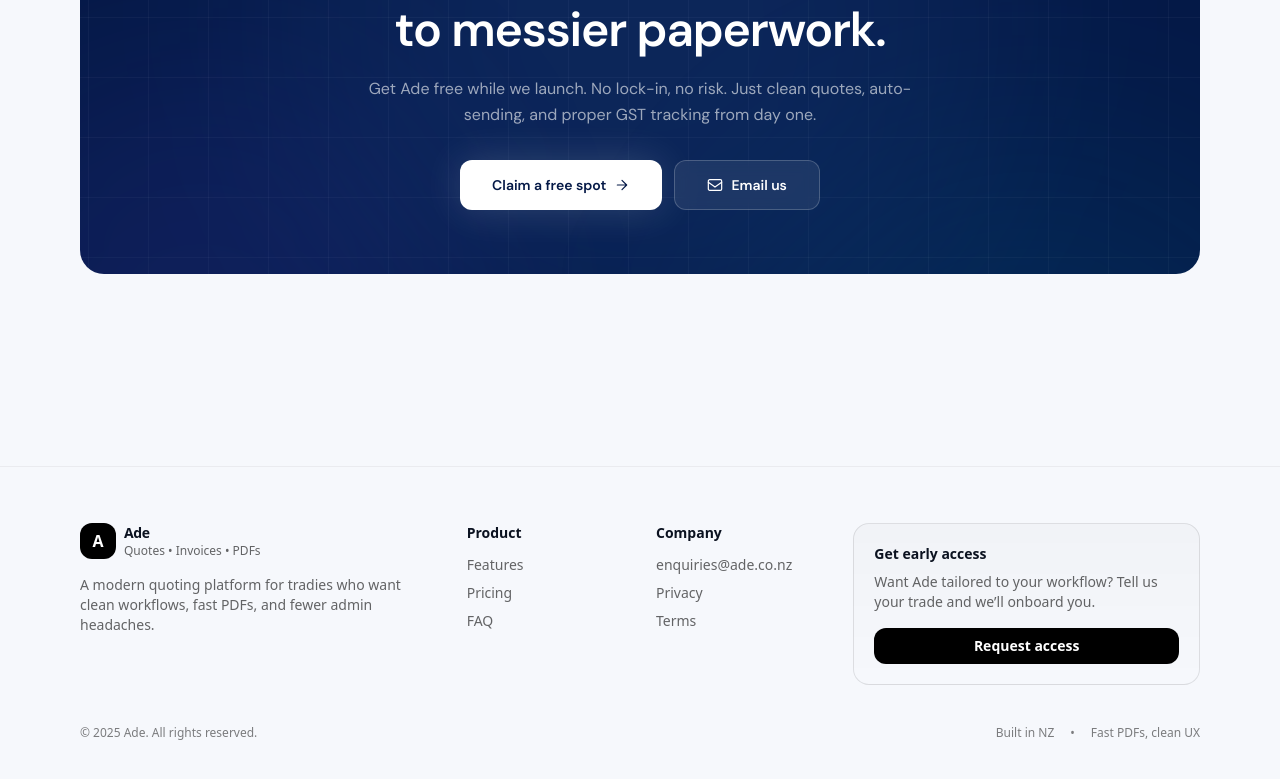
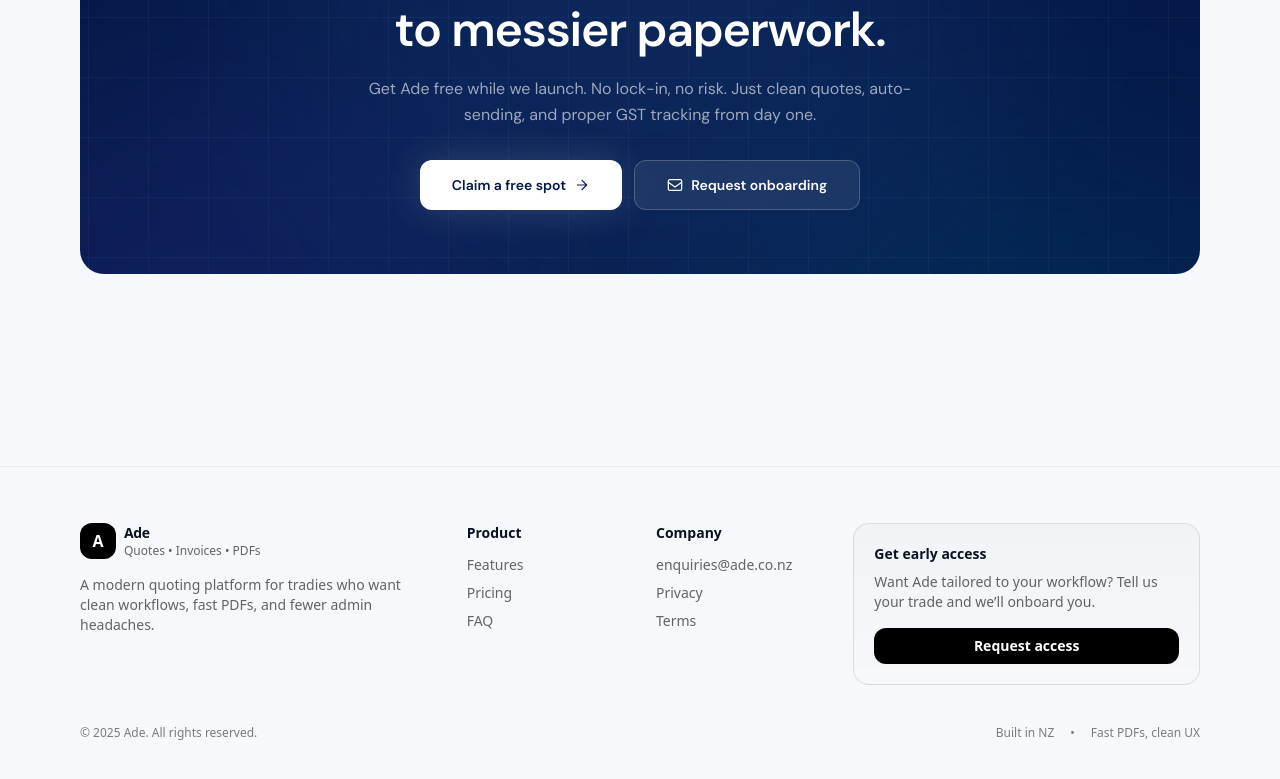
Before and after one commit to joeycee/ade-landing, a Next.js app: page / in a window 1280 px wide. Shown: the part 5123-5902 px from the top of the page. Built offline with nearby package versions, Linux system fonts and the light colour scheme.

Commit message:
change request email and onboarding

```diff
--- a/app/page.tsx
+++ b/app/page.tsx
@@ -569,9 +569,9 @@ export default function Home() {
                 Claim a free spot
                 <Icon name="arrow" className="h-4 w-4 group-hover:translate-x-1 transition-transform" />
               </a>
-              <a href="mailto:enquiries@ade.co.nz?subject=Ade%20onboarding" className="inline-flex items-center justify-center gap-2 rounded-xl border border-white/20 bg-white/8 px-8 py-3.5 text-sm font-semibold text-white hover:bg-white/12 transition backdrop-blur">
+              <a href="mailto:enquiries@ade.co.nz" className="inline-flex items-center justify-center gap-2 rounded-xl border border-white/20 bg-white/8 px-8 py-3.5 text-sm font-semibold text-white hover:bg-white/12 transition backdrop-blur">
                 <Icon name="mail" className="h-4 w-4" />
-                Email us
+                Request onboarding
               </a>
             </div>
           </div>
```
